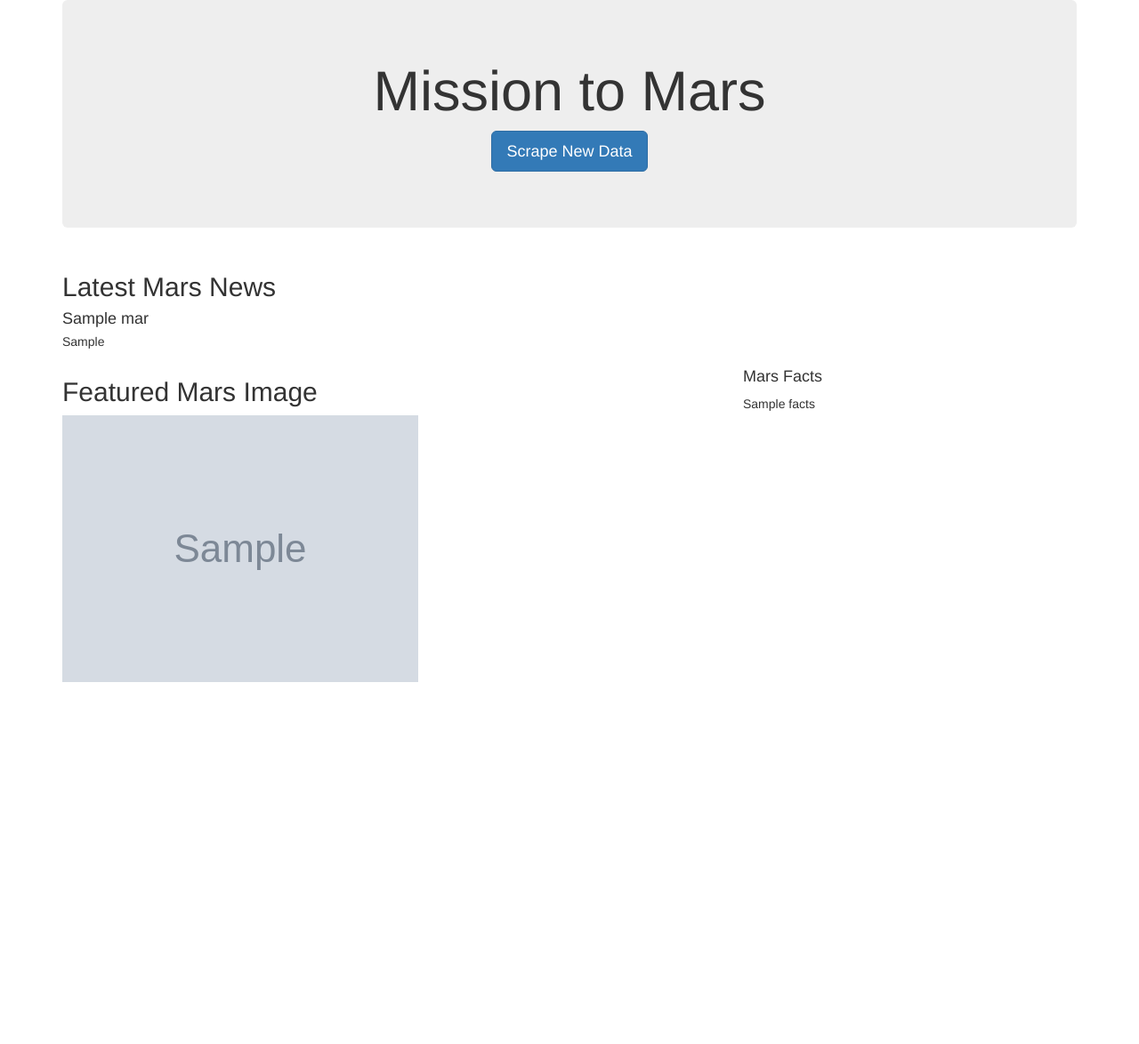
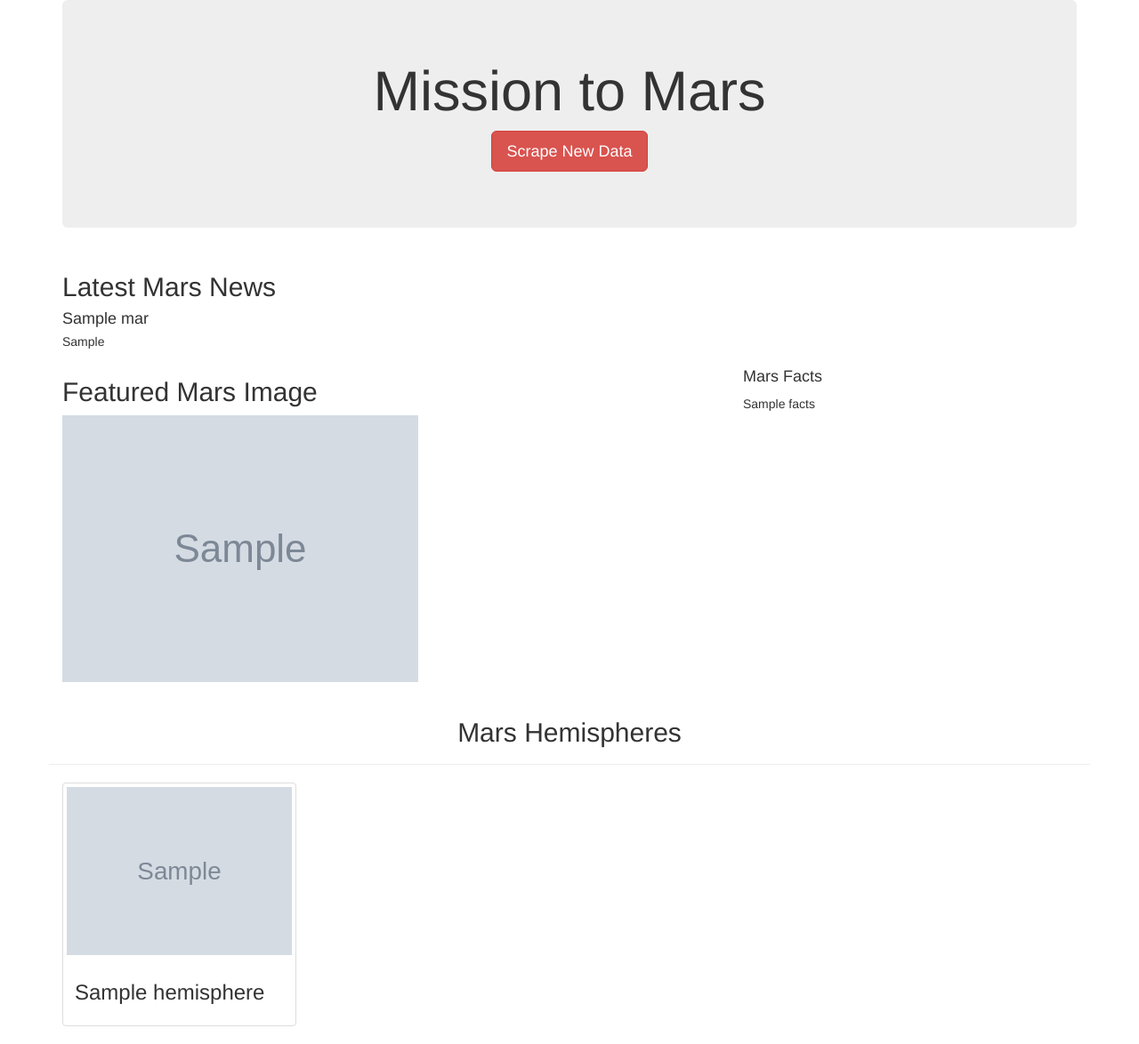
Before and after one commit to azkatieb/Mission_to_Mars, a Flask app: page / in a window 1280 px wide. Shown: the whole page at 89% size. Before the commit the page ends 767 px from the top, so only its background shows below. Run offline with Flask 2, Linux system fonts and the light colour scheme; grey boxes marked "Sample" are stand-in pictures; a database or web service that is not in the repository returns one stand-in record (values such as "Sample title"); some libraries are stand-ins or nearby versions.

Commit message:
updated challenge files

```diff
--- a/Mars_Scraping/templates/index.html
+++ b/Mars_Scraping/templates/index.html
@@ -16,7 +16,7 @@
       <div class="jumbotron text-center">
         <h1>Mission to Mars</h1>
         <!-- Add a button to activate scraping script -->
-        <p><a class="btn btn-primary btn-lg" href="/scrape" role="button">Scrape New Data</a></p>
+        <p><a class="btn btn-danger btn-lg" href="/scrape" role="button">Scrape New Data</a></p>
       </div>
       <!-- Add section for Mars News -->
       <div class="row" id="mars-news">
@@ -48,6 +48,23 @@
           </div>
         </div>
       </div>
+      <!-- Section for Mars Hemispheres -->
+      <div class="row" id="mars-hemispheres">
+        <div class="page-header">
+          <h2 class="text-center">Mars Hemispheres</h2>
+        </div>
+
+        {% for hemisphere in mars.hemispheres %}
+        <div class="col-md-3">
+          <div class="thumbnail">
+            <img src="{{hemisphere.img_url | default('static/images/error.png', true)}}" alt="...">
+            <div class="caption">
+              <h3>{{hemisphere.title}}</h3>
+            </div>
+          </div>
+        </div>
+        {% endfor %}
+      </div>
     </div>
   </body>
 </html>
```
Also changed, not shown: Mars_Scraping/scraping.py (+23 -0 lines), 2 other files.
